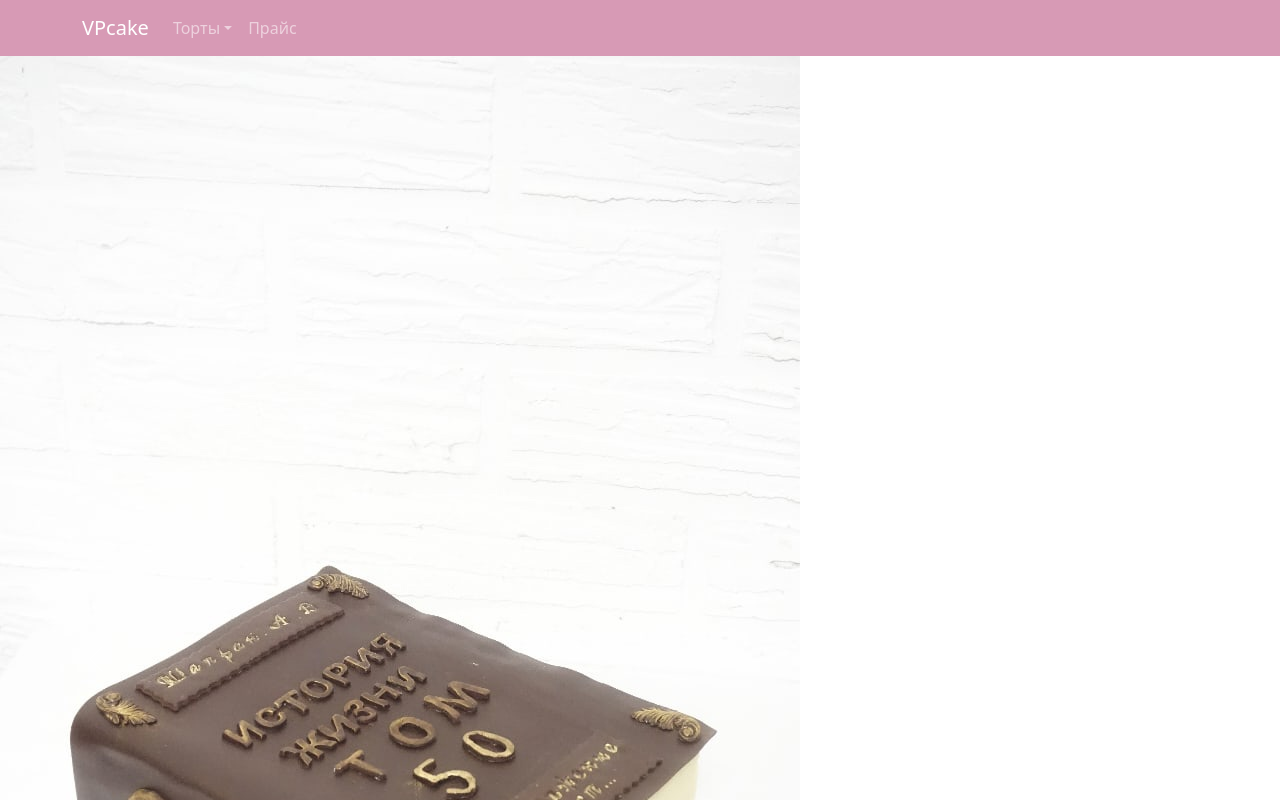
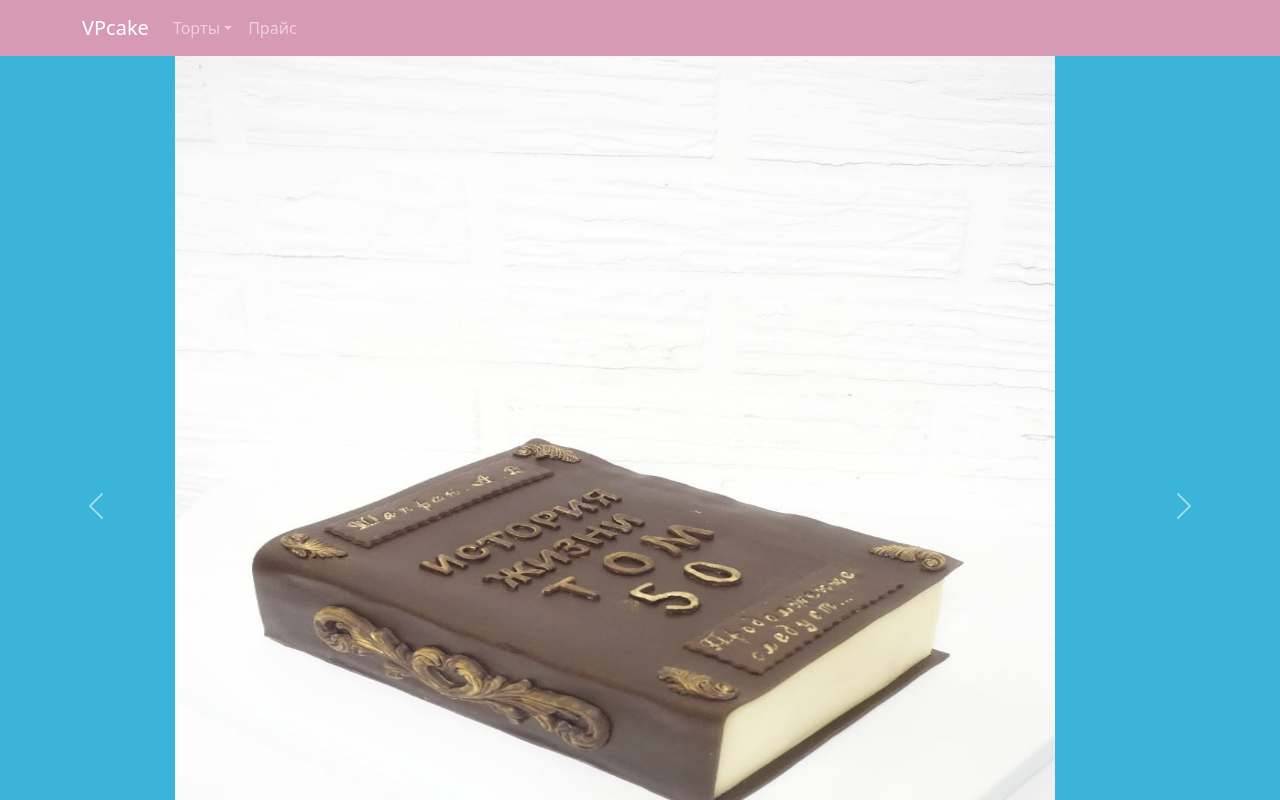
Before and after one commit to sergeianip20/rop, a Next.js app: page /anniversary in a window 1280 px wide. Shown: the top 800 px of the page. Built offline with nearby package versions, Linux system fonts and the light colour scheme.

Commit message:
Update anniversary.js

```diff
--- a/pages/anniversary.js
+++ b/pages/anniversary.js
@@ -118,22 +118,28 @@ return<div>
 </Container>
 </Navbar>
 </div>
-<div>
+  <div className={s.secon_item}>
+<div className={s.secon_carosel1}>
 <Carousel>
 <Carousel.Item>
-<Image src={Ubil2} alt="Vercel Logo" layout="intrinsic"  />
+  <main className={s.secon_items1}>
+<Image src={Ubil2} alt="Vercel Logo" layout="fill" />
+  </main>
 <Carousel.Caption>
 <h3>Торты</h3>
 </Carousel.Caption>
 </Carousel.Item>
 <Carousel.Item>
-<Image src={Book} alt="Vercel Logo"  layout="intrinsic" />
+  <main className={s.secon_items1}>
+<Image src={Book} alt="Vercel Logo"  layout="fill" />
+  </main>
 <Carousel.Caption>
 <h3>Торты</h3>
 </Carousel.Caption>
 </Carousel.Item>
 </Carousel>
 </div>
+  </div>
 <div className = {s.users_grid}>
   <div className = {s.users_item} >
 <Card style={{ width: '18rem' }}>
```
